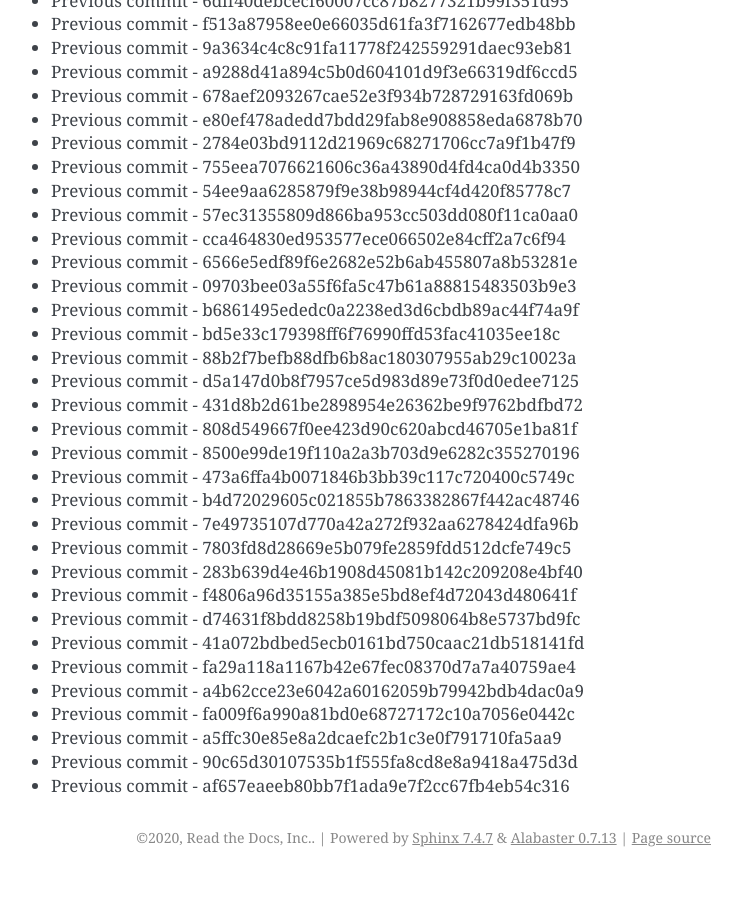
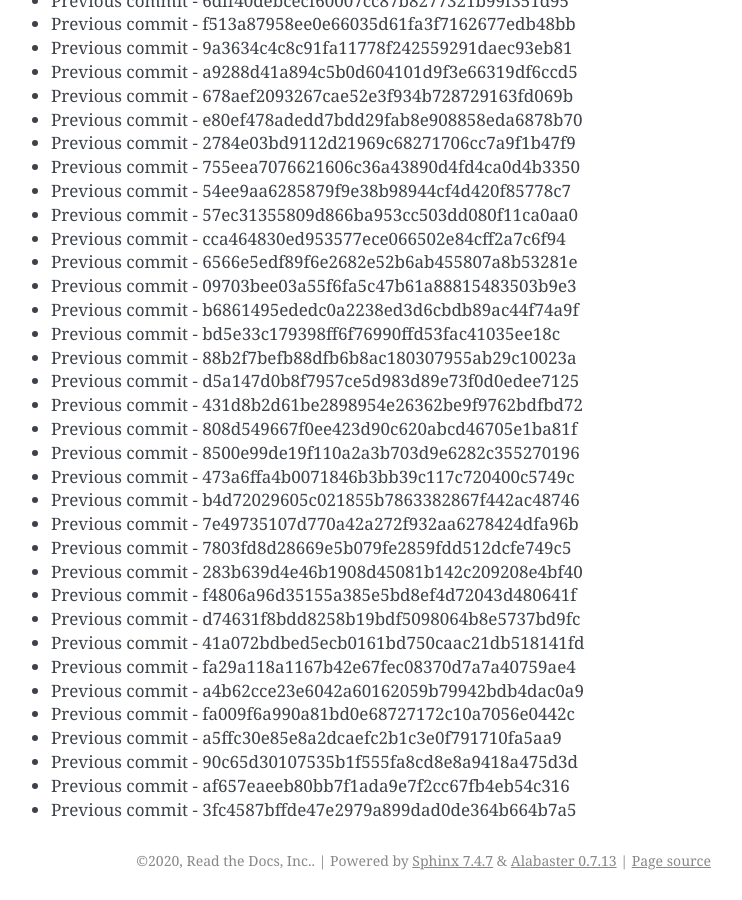
Before and after one commit to readthedocs/rtd-git-stresstest, a Sphinx documentation site: the page built from docs/updates.rst, in a window 1280 px wide and 900 px high, scrolled down 4986 px. Shown: the whole window, without its empty margins (399-1141 px from the left). Built offline with Sphinx 7.4.7, drawn with Linux system fonts in a browser that asks for light colours; before the commit the page ends 5863 px from its top, so only the background shows below that.

Commit message:
Generating commit from previous: 3fc4587bffde47e2979a899dad0de364b664b7a5

```diff
--- a/docs/updates.rst
+++ b/docs/updates.rst
@@ -241,3 +241,4 @@ It can be tested for any performance characteristics.
 * Previous commit - a5ffc30e85e8a2dcaefc2b1c3e0f791710fa5aa9
 * Previous commit - 90c65d30107535b1f555fa8cd8e8a9418a475d3d
 * Previous commit - af657eaeeb80bb7f1ada9e7f2cc67fb4eb54c316
+* Previous commit - 3fc4587bffde47e2979a899dad0de364b664b7a5
```
